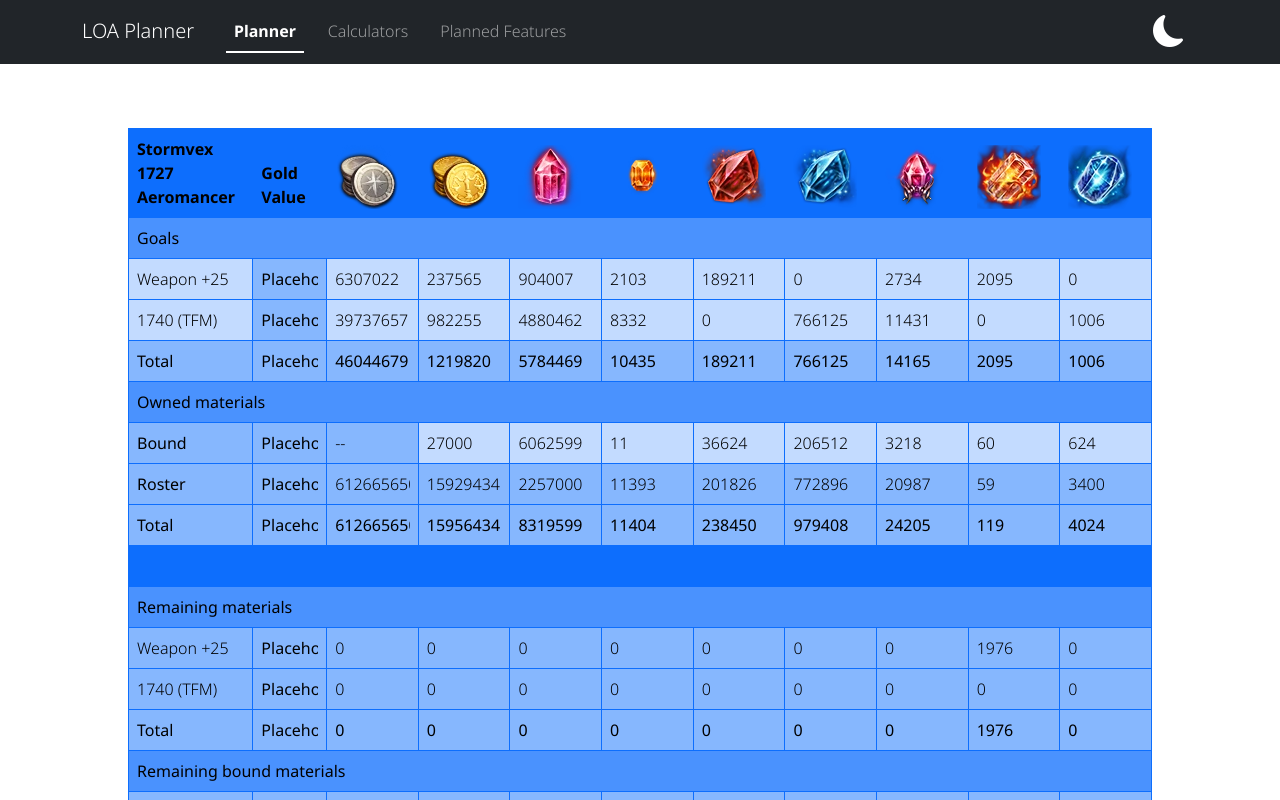
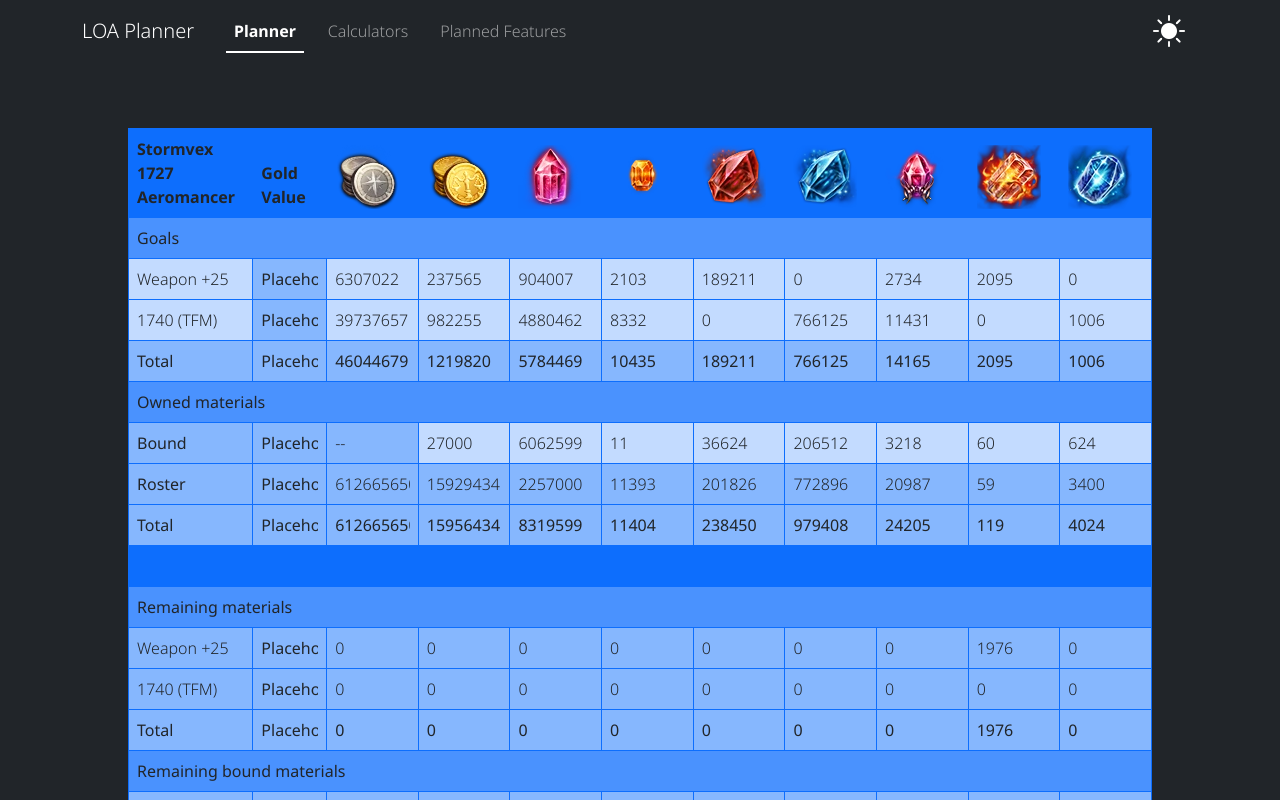
Before and after one commit to md842/loa-planner, a React (Vite) app: page / in a window 1280 px wide. Shown: the top 800 px of the page. Built offline with nearby package versions, Linux system fonts and the light colour scheme.

Commit message:
Webpage now defaults to dark mode
Webpage now defaults to dark mode. Text color within table is no longer affected by dark mode.

```diff
--- a/src/components/CharacterCard.css
+++ b/src/components/CharacterCard.css
@@ -4,12 +4,14 @@
   --color: var(--bs-blue);
 }
 
+.table > :not(caption) > * > * { /* Override Bootstrap table selector */
+  background-color: var(--color); /* Override background color */
+  /* Override text color within table so dark mode doesn't impact visibility */
+  color: #212529; /* Set light mode default text color */
+}
+
 td, th{ /* Set border color to the table's theme color */
   border: 1px solid var(--color);
-}
-
-th{ /* Sets table header color to the table's theme color */
-  background-color: var(--color) !important; /* Override Bootstrap default */
 }
 
 .section-title{ /* Sets derived color for section titles */
@@ -32,6 +34,9 @@ th{ /* Sets table header color to the table's theme color */
   border: none;
   padding: 0;
 
+  /* Override text color within table so dark mode doesn't impact visibility */
+  color: #212529; /* Set light mode default text color */
+
   /* Fill parent element */
   width: 100%;
 
--- a/src/components/Header.tsx
+++ b/src/components/Header.tsx
@@ -9,8 +9,8 @@ import Nav from 'react-bootstrap/Nav';
 import Navbar from 'react-bootstrap/Navbar';
 
 export default function Header(){
-  const [icon, setIcon] = useState("moon");
-  const [mode, setMode] = useState("light");
+  const [icon, setIcon] = useState("sun"); // Default to dark mode
+  const [mode, setMode] = useState("dark"); // Default to dark mode
 
   useEffect(() => {
     /* Load and set saved dark/light mode setting from local storage */
```
